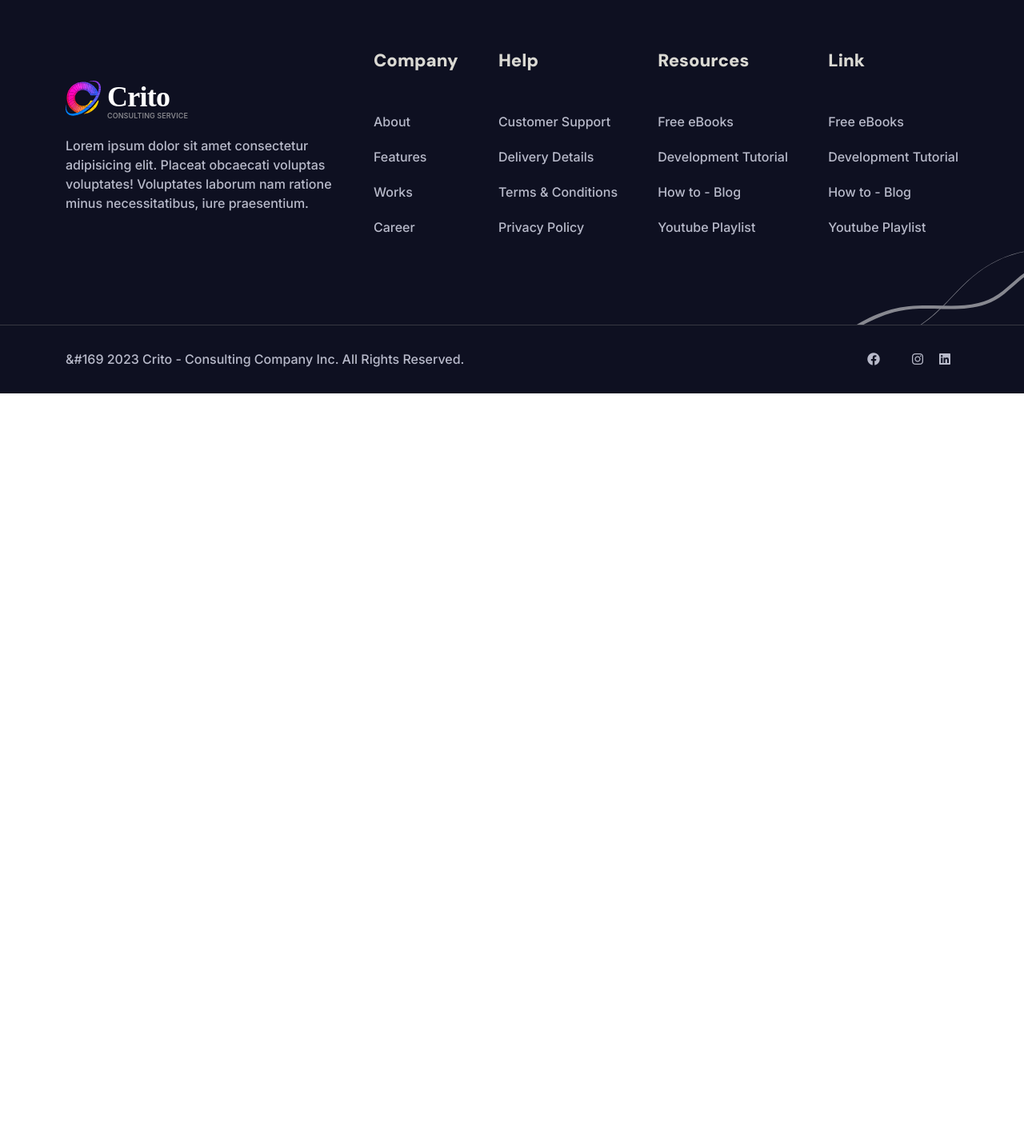
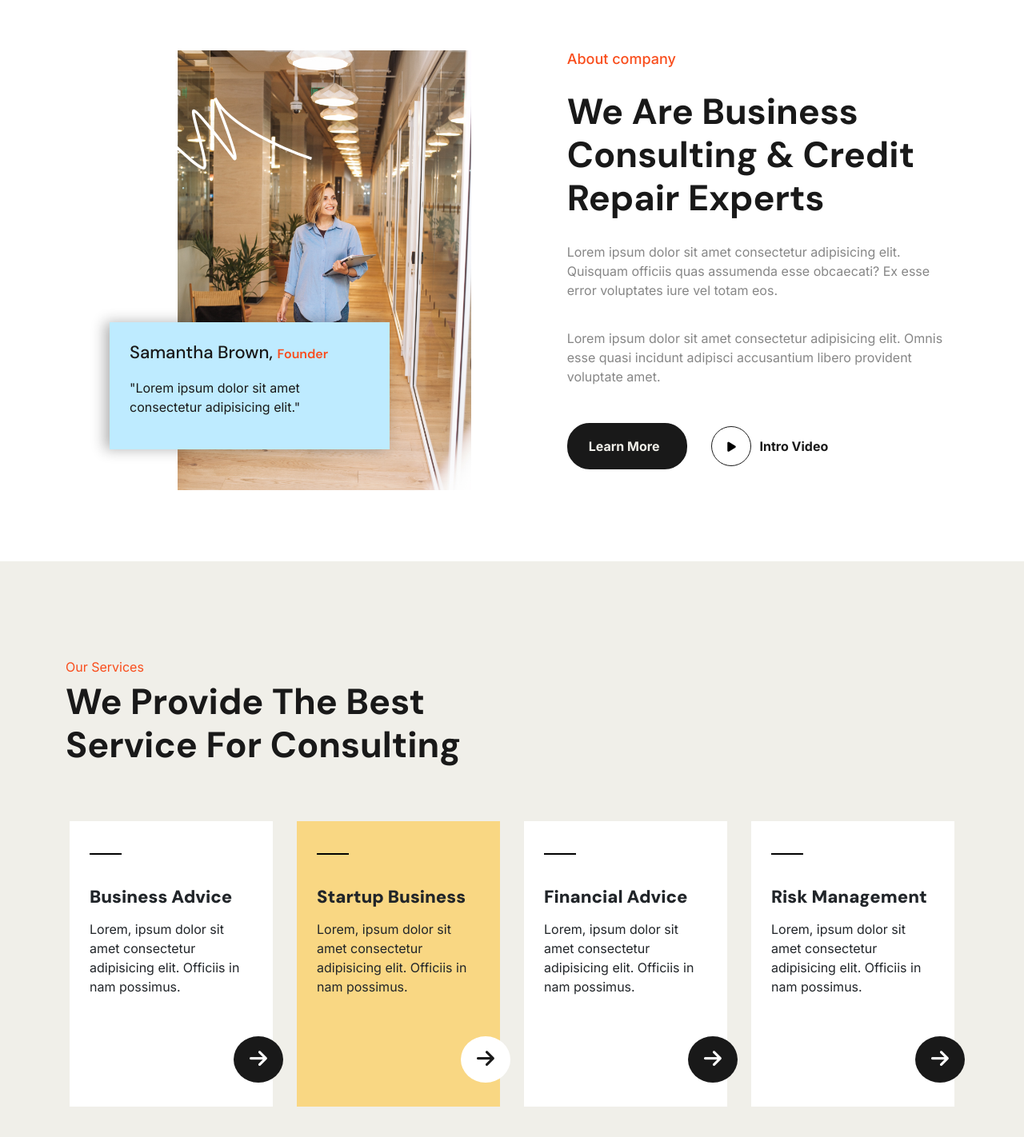
Before and after one commit to hannagrehn/the-crito-react, a React (Create React App) app: page / in a window 1280 px wide. Shown: the part 1500-2922 px from the top of the page at 80% size. Before the commit the page ends 1992 px from the top, so only its background shows below. Built offline with nearby package versions, Linux system fonts and the light colour scheme.

Commit message:
2 comps done

```diff
--- a/src/App.js
+++ b/src/App.js
@@ -1,5 +1,8 @@
 
 import './App.css';
+
+
+
 
 function App() {
   return (
--- /dev/null
+++ b/src/components/About.js
@@ -0,0 +1,35 @@
+import React from 'react'
+import samantha from './images/daria-pimkina-tYaccl19A3Q-unsplash.jpg'
+import lines from './images/white-squiggly-lines-sam-b.svg'
+
+const About = () => {
+  return (
+    <section className="about-comp">
+    <div className="container">
+        <div className="about-comp-image">
+            <img className="samantha" src={samantha} alt="woman taking a walk in the hallway"/>
+            <div className="img-text">
+                <h3>Samantha Brown, <span>Founder</span></h3>
+                <p>"Lorem ipsum dolor sit amet consectetur adipisicing elit."</p>
+            </div>
+            <div className="wavy-lines">
+                <img src={lines} className="bg-lines"/>
+            </div>
+        </div>
+        <div className="about-comp-text">
+            <h3>About company</h3>
+            <h1>We Are Business Consulting & Credit Repair Experts</h1>
+            <p>Lorem ipsum dolor sit amet consectetur adipisicing elit. Quisquam officiis quas assumenda esse obcaecati? Ex esse error voluptates iure vel totam eos.</p>
+            <p>Lorem ipsum dolor sit amet consectetur adipisicing elit. Omnis esse quasi incidunt adipisci accusantium libero provident voluptate amet.</p>
+        <div className="about-comp-btns">
+            <button className="btn-black" href="#">Learn More<i className="fa-regular fa-arrow-up-right"></i></button>
+            <button className="btn-play" href="#"><i className="fa-solid fa-play"></i></button>
+            <span>Intro Video</span>
+            </div>
+        </div>
+    </div>
+    </section>
+  )
+}
+
+export default About
--- /dev/null
+++ b/src/components/OurServices.js
@@ -0,0 +1,58 @@
+import React from 'react'
+import pic from '../components/images/background-lines-white-right.svg'
+
+
+const OurServices = () => {
+  return (
+    <section className="our-services">
+    <img className="white-lines" src={pic} alt="wavy white background lines"/>
+    <div className="container">
+
+        <div className="section-title">
+            <p>Our Services</p>
+            <h2>We Provide The Best<br/> Service For Consulting</h2>
+        </div>
+
+        <div className="services">
+            <div className="card">
+                <span></span>
+                <h3>Business Advice</h3>
+                <p>Lorem, ipsum dolor sit amet consectetur adipisicing elit. Officiis in nam possimus.</p>
+                <div>
+                    <button className="btn-arrow"><i className="fa-solid fa-arrow-right"></i></button>
+                </div>
+            </div>
+            <div className="card active">
+                <span></span>
+                <h3>Startup Business</h3>
+                <p>Lorem, ipsum dolor sit amet consectetur adipisicing elit. Officiis in nam possimus.</p>
+                <div>
+                    <button className="btn-arrow"><i className="fa-solid fa-arrow-right"></i></button>
+                </div>
+            </div>
+            <div className="card">
+                <span></span>
+                <h3>Financial Advice</h3>
+                <p>Lorem, ipsum dolor sit amet consectetur adipisicing elit. Officiis in nam possimus.</p>
+                <div>
+                    <button className="btn-arrow"><i className="fa-solid fa-arrow-right"></i></button>
+                </div>
+            </div>
+            <div className="card">
+                <span></span>
+                <h3>Risk Management</h3>
+                <p>Lorem, ipsum dolor sit amet consectetur adipisicing elit. Officiis in nam possimus.</p>
+                <div>
+                    <button className="btn-arrow"><i className="fa-solid fa-arrow-right"></i></button>
+                </div>
+            </div>
+        </div>
+        <div className="btn-browse">
+            <button className="btn-transparent"><span>Browse Services</span><i className="fa-thin fa-arrow-up-right"></i></button>
+        </div>
+    </div>
+</section>
+  )
+}
+
+export default OurServices
--- a/src/components/Showcase.js
+++ b/src/components/Showcase.js
@@ -6,14 +6,14 @@ import React from 'react'
 
 const Showcase = () => {
   return (
-    <section class="showcase">
-    <img class="white-lines" src={whiteLines} alt="white background lines"/>
-    <div class="container">
-        <div class="content">
+    <section className="showcase">
+    <img className="white-lines" src={whiteLines} alt="white background lines"/>
+    <div className="container">
+        <div className="content">
             <h1>We Provide The Best Business Solutions</h1>
             <p>Establish your vision and value proposition and turn them into testable prototypes.</p>
-            <a class="btn-yellow" href="consulting.html">Get Consulting<i class="fa-regular fa-arrow-up-right"></i></a>
-            <a class="btn-transparent" href="services.html">Learn More<i class="fa-regular fa-arrow-up-right"></i></a>
+            <a className="btn-yellow" href="consulting.html">Get Consulting<i className="fa-regular fa-arrow-up-right"></i></a>
+            <a className="btn-transparent" href="services.html">Learn More<i className="fa-regular fa-arrow-up-right"></i></a>
         </div>
         <img src={showcase} alt="image of a man with a tablet"/>
     </div>
--- a/src/views/Hem.js
+++ b/src/views/Hem.js
@@ -4,6 +4,8 @@ import Footer from '../components/Footer'
 import Showcase from '../components/Showcase'
 import Partners from '../components/Partners'
 import Features from '../components/Features'
+import About from '../components/About'
+import OurServices from '../components/OurServices'
 
 const Hem = () => {
   return (
@@ -12,6 +14,8 @@ const Hem = () => {
     < Showcase />
     < Partners />
     < Features />
+    < About />
+    < OurServices />
 
 
     < Footer />
```
Also changed, not shown: src/components/images/white-squiggly-lines-sam-b.svg (added).
